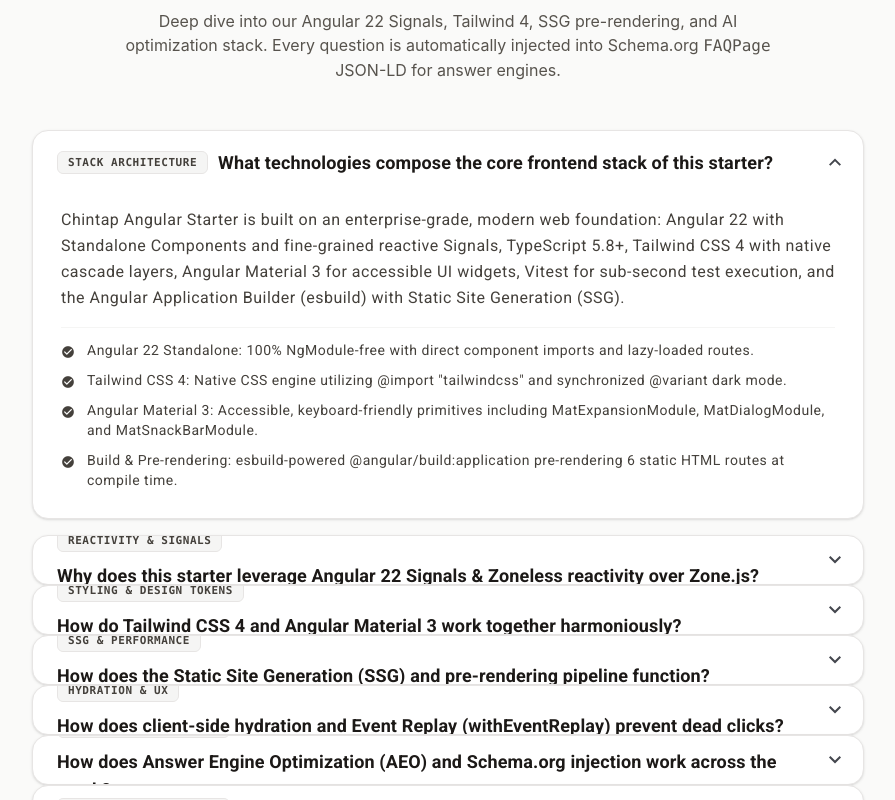
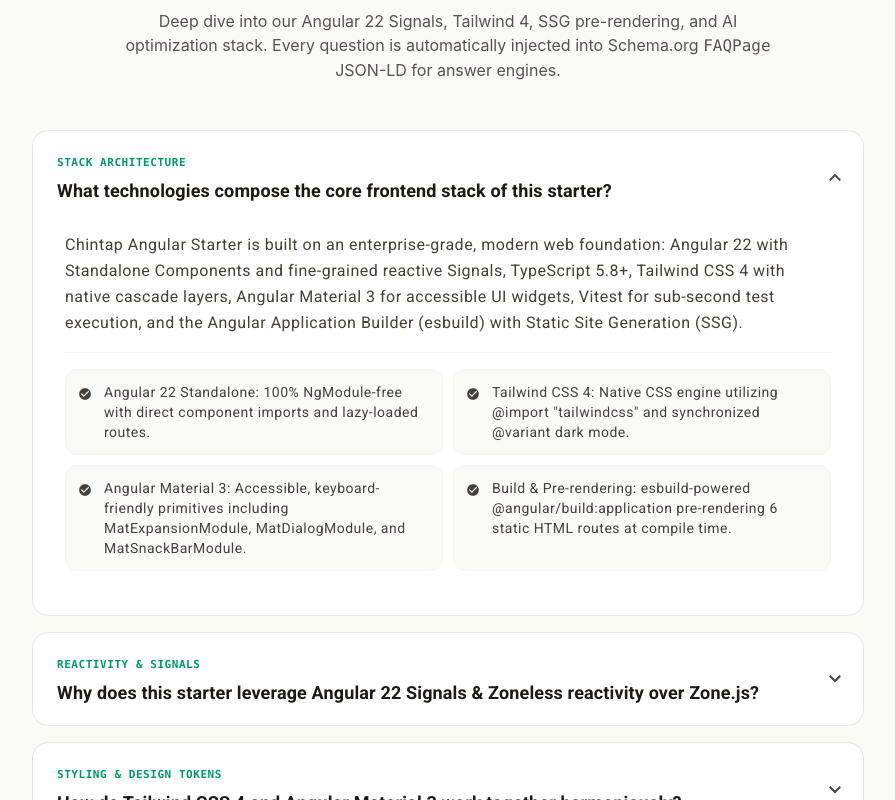
Before and after one commit to chintap-india/angular-starter, an Angular app: page / in a window 1280 px wide. Shown: the part 2020-2820 px from the top of the page, without its empty margins (192-1087 px from the left). Built offline with nearby package versions, Linux system fonts and the light colour scheme; a web font is replaced by a local one.

Commit message:
style: apply consistent subtle card hover effects and cleanup FAQ layout

```diff
--- a/src/app/pages/about/about-page.component.html
+++ b/src/app/pages/about/about-page.component.html
@@ -55,7 +55,7 @@
       @for (sec of content.about.sections; track sec.title; let idx = $index; let last = $last) {
         <article
           [class.md:col-span-2]="last"
-          class="p-8 sm:p-10 rounded-3xl bg-white dark:bg-stone-900 border border-stone-200 dark:border-stone-800 shadow-sm flex flex-col justify-between hover:border-stone-400 dark:hover:border-stone-600 hover:shadow-md hover:-translate-y-0.5 transition-all duration-200"
+          class="card-hover p-8 sm:p-10 rounded-3xl bg-white dark:bg-stone-900 border border-stone-200 dark:border-stone-800 shadow-sm flex flex-col justify-between hover:border-stone-400 dark:hover:border-stone-600 hover:shadow-md hover:-translate-y-0.5 transition-all duration-200"
         >
           <div [class.max-w-3xl]="last">
             <span class="text-xs font-mono font-bold text-stone-700 dark:text-stone-300 tracking-widest block mb-3">
--- a/src/app/pages/best-practices/best-practices-page.component.html
+++ b/src/app/pages/best-practices/best-practices-page.component.html
@@ -25,7 +25,7 @@
   <!-- Sections -->
   <div class="space-y-16 mb-20">
     @for (section of sections; track section.id) {
-      <section [id]="section.id" class="bg-white dark:bg-stone-900 rounded-3xl p-8 sm:p-10 border border-stone-200 dark:border-stone-800 shadow-sm scroll-mt-24">
+      <section [id]="section.id" class="card-hover bg-white dark:bg-stone-900 rounded-3xl p-8 sm:p-10 border border-stone-200 dark:border-stone-800 shadow-sm hover:shadow-md hover:border-stone-400 dark:hover:border-stone-600 hover:-translate-y-0.5 transition-all duration-200 scroll-mt-24">
         <div class="flex flex-wrap items-center justify-between gap-4 mb-4">
           <div class="inline-flex items-center gap-2 px-3 py-1 rounded-md bg-stone-100 dark:bg-stone-800 text-stone-800 dark:text-stone-200 text-xs font-bold font-mono">
             {{ section.pillar }}
--- a/src/app/pages/contact/contact-page.component.html
+++ b/src/app/pages/contact/contact-page.component.html
@@ -56,7 +56,7 @@
       <div class="lg:col-span-5 flex flex-col justify-between gap-6">
 
         <!-- What are you thinking about -->
-        <div class="p-6 rounded-3xl bg-white dark:bg-stone-900 border border-stone-200 dark:border-stone-800 shadow-sm space-y-3 hover:border-stone-400 dark:hover:border-stone-600 hover:shadow-md hover:-translate-y-0.5 transition-all duration-200">
+        <div class="card-hover p-6 rounded-3xl bg-white dark:bg-stone-900 border border-stone-200 dark:border-stone-800 shadow-sm space-y-3 hover:border-stone-400 dark:hover:border-stone-600 hover:shadow-md hover:-translate-y-0.5 transition-all duration-200">
           <h3 class="font-bold text-lg text-stone-900 dark:text-stone-100 font-heading">
             {{ content.contact.whatThinking.headline }}
           </h3>
@@ -74,7 +74,7 @@
         </div>
 
         <!-- A Few Things That Help -->
-        <div class="p-6 rounded-3xl bg-white dark:bg-stone-900 border border-stone-200 dark:border-stone-800 shadow-sm space-y-4 hover:border-stone-400 dark:hover:border-stone-600 hover:shadow-md hover:-translate-y-0.5 transition-all duration-200">
+        <div class="card-hover p-6 rounded-3xl bg-white dark:bg-stone-900 border border-stone-200 dark:border-stone-800 shadow-sm space-y-4 hover:border-stone-400 dark:hover:border-stone-600 hover:shadow-md hover:-translate-y-0.5 transition-all duration-200">
           <h3 class="font-bold text-base text-stone-900 dark:text-stone-100 font-heading">
             {{ content.contact.guidance.headline }}
           </h3>
@@ -95,7 +95,7 @@
         </div>
 
         <!-- Office Address -->
-        <div class="p-6 rounded-3xl bg-white dark:bg-stone-900 border border-stone-200 dark:border-stone-800 shadow-sm space-y-3 hover:border-stone-400 dark:hover:border-stone-600 hover:shadow-md hover:-translate-y-0.5 transition-all duration-200">
+        <div class="card-hover p-6 rounded-3xl bg-white dark:bg-stone-900 border border-stone-200 dark:border-stone-800 shadow-sm space-y-3 hover:border-stone-400 dark:hover:border-stone-600 hover:shadow-md hover:-translate-y-0.5 transition-all duration-200">
           <div class="flex items-center gap-2">
             <span class="w-2 h-2 rounded-full bg-[#ea1c24]" aria-hidden="true"></span>
             <h3 class="font-bold text-base text-stone-900 dark:text-stone-100 font-heading">
--- a/src/app/pages/features/features-page.component.html
+++ b/src/app/pages/features/features-page.component.html
@@ -16,7 +16,7 @@
   <!-- Feature Grid -->
   <div class="grid grid-cols-1 md:grid-cols-2 lg:grid-cols-3 gap-8 mb-20">
     @for (feature of features; track feature.title) {
-      <div class="bg-white dark:bg-stone-900 rounded-2xl p-6 border border-stone-200 dark:border-stone-800 shadow-sm hover:shadow-md transition-all duration-300 flex flex-col justify-between">
+      <div class="card-hover bg-white dark:bg-stone-900 rounded-2xl p-6 border border-stone-200 dark:border-stone-800 shadow-sm hover:shadow-md hover:border-stone-400 dark:hover:border-stone-600 hover:-translate-y-0.5 transition-all duration-200 flex flex-col justify-between">
         <div>
           <div class="flex items-center justify-between mb-4">
             <div class="w-12 h-12 rounded-xl bg-stone-100 dark:bg-stone-800 flex items-center justify-center text-stone-900 dark:text-white">
--- a/src/app/pages/home/home-page.component.html
+++ b/src/app/pages/home/home-page.component.html
@@ -65,7 +65,7 @@
 
     <div class="grid grid-cols-1 md:grid-cols-2 lg:grid-cols-3 gap-6">
       @for (pillar of pillars; track pillar.acronym) {
-        <div class="bg-white dark:bg-stone-900 rounded-3xl p-8 border border-stone-200 dark:border-stone-800 shadow-sm hover:shadow-md transition-all duration-300 flex flex-col justify-between">
+        <div class="card-hover bg-white dark:bg-stone-900 rounded-3xl p-8 border border-stone-200 dark:border-stone-800 shadow-sm hover:shadow-md hover:border-stone-400 dark:hover:border-stone-600 hover:-translate-y-0.5 transition-all duration-200 flex flex-col justify-between">
           <div>
             <div class="flex items-center justify-between mb-6">
               <span class="text-xs font-bold font-mono px-3 py-1 rounded-lg bg-stone-100 dark:bg-stone-800 text-stone-900 dark:text-white border border-stone-200 dark:border-stone-700">
@@ -96,7 +96,7 @@
       }
 
       <!-- 6th Card: All-in-One Config -->
-      <div class="bg-gradient-to-br from-stone-900 to-stone-800 text-white rounded-3xl p-8 shadow-md flex flex-col justify-between">
+      <div class="card-hover bg-gradient-to-br from-stone-900 to-stone-800 text-white rounded-3xl p-8 shadow-md hover:shadow-lg border border-stone-700/60 hover:border-stone-500 hover:-translate-y-0.5 transition-all duration-200 flex flex-col justify-between">
         <div>
           <div class="flex items-center justify-between mb-6">
             <span class="text-xs font-bold font-mono px-3 py-1 rounded-lg bg-stone-800 text-stone-300 border border-stone-700">
@@ -141,32 +141,36 @@
       @for (faq of faqs; track faq.question) {
         <mat-expansion-panel
           [expanded]="$first"
-          class="!rounded-2xl !border !border-stone-200 dark:!border-stone-800 !bg-white dark:!bg-stone-900/90 !shadow-sm hover:!border-stone-300 dark:hover:!border-stone-700 transition-all duration-200 overflow-hidden"
+          class="card-hover !rounded-2xl !border !border-stone-200 dark:!border-stone-800 !bg-white dark:!bg-stone-900 shadow-xs hover:shadow-md hover:!border-stone-400 dark:hover:!border-stone-600 hover:-translate-y-0.5 transition-all duration-200 overflow-hidden mb-4 last:mb-0"
         >
           <mat-expansion-panel-header class="!py-4.5 !px-5 sm:!px-6">
-            <mat-panel-title class="!font-bold !text-base sm:!text-lg !text-stone-900 dark:!text-stone-100 flex flex-wrap items-center gap-2.5">
-              @if (faq.category) {
-                <span class="text-[11px] font-mono font-bold uppercase tracking-wider px-2.5 py-0.5 rounded-md bg-stone-100 dark:bg-stone-800 text-stone-700 dark:text-stone-300 border border-stone-200 dark:border-stone-700 shrink-0">
-                  {{ faq.category }}
+            <mat-panel-title class="w-full !m-0 !overflow-visible">
+              <div class="flex flex-col items-start gap-1 py-0.5 text-left w-full pr-4">
+                @if (faq.category) {
+                  <span class="text-[11px] font-mono font-bold tracking-wider uppercase text-emerald-600 dark:text-emerald-400">
+                    {{ faq.category }}
+                  </span>
+                }
+                <span class="text-base sm:text-lg font-bold text-stone-900 dark:text-stone-100 leading-snug">
+                  {{ faq.question }}
                 </span>
-              }
-              <span>{{ faq.question }}</span>
+              </div>
             </mat-panel-title>
           </mat-expansion-panel-header>
 
-          <div class="px-1 py-3 text-stone-700 dark:text-stone-300 text-sm sm:text-base leading-relaxed space-y-4">
+          <div class="pt-2 pb-5 px-1 sm:px-2 text-stone-700 dark:text-stone-300 text-sm sm:text-base leading-relaxed space-y-4">
             <p>{{ faq.answer }}</p>
 
             @if (faq.details && faq.details.length > 0) {
-              <div class="pt-3 border-t border-stone-100 dark:border-stone-800/80">
-                <ul class="grid grid-cols-1 gap-2.5">
+              <div class="pt-4 border-t border-stone-100 dark:border-stone-800/80">
+                <div class="grid grid-cols-1 sm:grid-cols-2 gap-2.5">
                   @for (detail of faq.details; track detail) {
-                    <li class="flex items-start gap-2.5 text-xs sm:text-sm text-stone-700 dark:text-stone-300">
+                    <div class="flex items-start gap-2.5 p-3 rounded-xl bg-stone-50 dark:bg-stone-800/50 border border-stone-100 dark:border-stone-800/80 text-xs sm:text-sm text-stone-700 dark:text-stone-300">
                       <mat-icon class="!text-sm !w-4 !h-4 text-emerald-500 mt-0.5 shrink-0">check_circle</mat-icon>
                       <span>{{ detail }}</span>
-                    </li>
+                    </div>
                   }
-                </ul>
+                </div>
               </div>
             }
           </div>
--- a/src/app/shared/components/explore-next/explore-next.component.html
+++ b/src/app/shared/components/explore-next/explore-next.component.html
@@ -21,7 +21,7 @@
         @for (item of paths; track item.url) {
           <a
             [routerLink]="item.url"
-            class="group p-7 sm:p-8 rounded-3xl bg-white dark:bg-stone-900 border border-stone-200 dark:border-stone-800 shadow-sm hover:shadow-md hover:border-stone-400 dark:hover:border-stone-600 hover:-translate-y-0.5 transition-all duration-200 flex flex-col justify-between focus-visible:outline-none focus-visible:ring-2 focus-visible:ring-[#ea1c24]"
+            class="card-hover group p-7 sm:p-8 rounded-3xl bg-white dark:bg-stone-900 border border-stone-200 dark:border-stone-800 shadow-sm hover:shadow-md hover:border-stone-400 dark:hover:border-stone-600 hover:-translate-y-0.5 transition-all duration-200 flex flex-col justify-between focus-visible:outline-none focus-visible:ring-2 focus-visible:ring-[#ea1c24]"
           >
             <div>
               <span class="text-[11px] font-mono font-bold tracking-widest uppercase text-stone-500 dark:text-stone-400 block mb-3">
@@ -69,7 +69,7 @@
       @for (item of paths; track item.url) {
         <a
           [routerLink]="item.url"
-          class="group p-7 sm:p-8 rounded-3xl bg-white dark:bg-stone-900 border border-stone-200 dark:border-stone-800 shadow-sm hover:shadow-md hover:border-stone-400 dark:hover:border-stone-600 hover:-translate-y-0.5 transition-all duration-200 flex flex-col justify-between focus-visible:outline-none focus-visible:ring-2 focus-visible:ring-[#ea1c24]"
+          class="card-hover group p-7 sm:p-8 rounded-3xl bg-white dark:bg-stone-900 border border-stone-200 dark:border-stone-800 shadow-sm hover:shadow-md hover:border-stone-400 dark:hover:border-stone-600 hover:-translate-y-0.5 transition-all duration-200 flex flex-col justify-between focus-visible:outline-none focus-visible:ring-2 focus-visible:ring-[#ea1c24]"
         >
           <div>
             <span class="text-[11px] font-mono font-bold tracking-widest uppercase text-stone-500 dark:text-stone-400 block mb-3">
--- a/src/styles.css
+++ b/src/styles.css
@@ -440,15 +440,40 @@ html.dark .chintap-card:hover {
 }
 
 /* ==========================================================================
-   Angular Material Expansion Panel Customization & Dark Mode
+   Angular Material Expansion Panel Customization & Clean Layout
    ========================================================================== */
+.mat-accordion .mat-expansion-panel:not(.mat-expanded),
+.mat-accordion .mat-expansion-panel.mat-expanded {
+  margin-bottom: 1rem !important;
+  border-radius: 1rem !important;
+}
+
 .mat-expansion-panel {
   box-shadow: none !important;
+  overflow: hidden !important;
+}
+
+/* Header auto-height with generous padding to prevent text collision or wrapping bugs */
+.mat-expansion-panel-header {
+  height: auto !important;
+  min-height: 4.25rem !important;
+  padding: 1.125rem 1.5rem !important;
+  background-color: transparent !important;
 }
 
 .mat-expansion-panel-header-title {
   color: #1c1917 !important;
   font-weight: 700 !important;
+  margin: 0 !important;
+  overflow: visible !important;
+  display: block !important;
+  width: 100% !important;
+}
+
+.mat-expansion-indicator {
+  display: flex !important;
+  align-items: center !important;
+  justify-content: center !important;
 }
 
 .mat-expansion-indicator::after {
@@ -456,6 +481,7 @@ html.dark .chintap-card:hover {
   border-color: #78716c !important;
 }
 
+/* Dark mode panel styling and high contrast */
 html.dark .mat-expansion-panel {
   background-color: #1c1917 !important;
   color: #f5f5f4 !important;
@@ -480,6 +506,10 @@ html.dark .mat-expansion-indicator::after {
   border-color: #e7e5e4 !important;
 }
 
+.mat-expansion-panel-body {
+  padding: 0 1.5rem 1.5rem 1.5rem !important;
+}
+
 html.dark .mat-expansion-panel-body {
   color: #d6d3d1 !important;
 }
```
